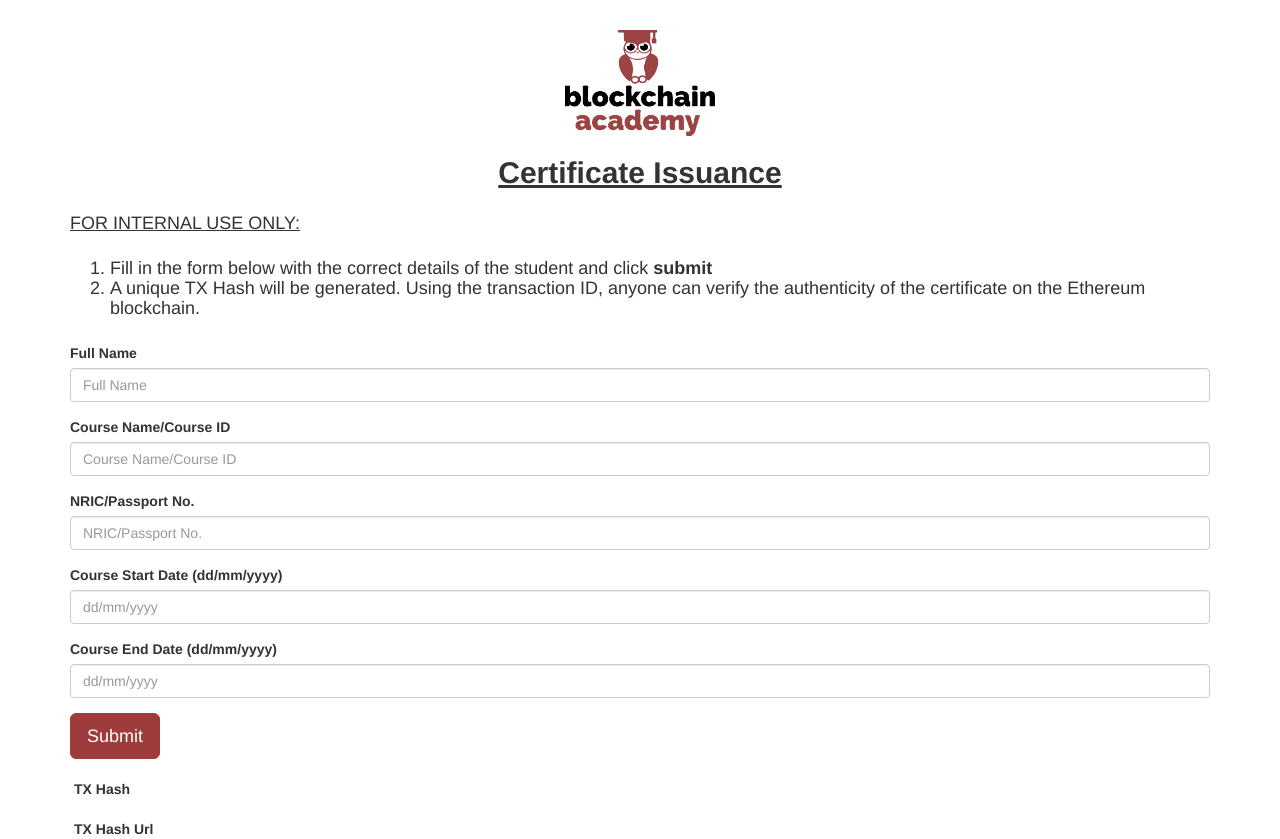
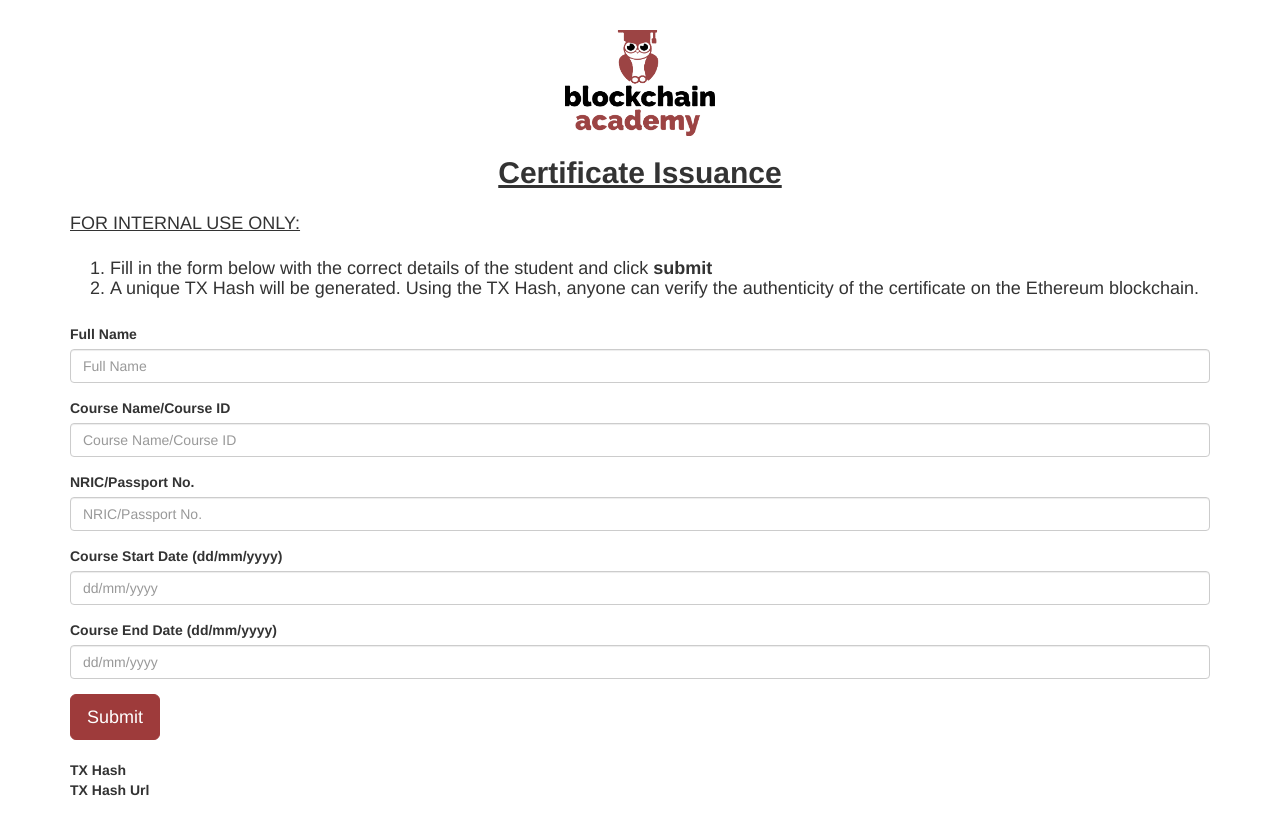
Before and after one commit to blockshift/stampery-certify, an Angular app: page / in a window 1280 px wide. After the commit the page ends 800 px from the top, so only its background shows below. Built offline with nearby package versions, Linux system fonts and the light colour scheme.

Commit message:
changes pushed

```diff
--- a/src/app/app.component.css
+++ b/src/app/app.component.css
@@ -1,5 +1,5 @@
 .custommargin{
 
-	margin-left: 74px!important;
+	/*margin-left: 74px!important;*/
     margin-top: 20px !important;
 }
--- a/src/app/app.component.html
+++ b/src/app/app.component.html
@@ -5,7 +5,7 @@
     <h4>
        <ol>
       <li>Fill in the form below with the correct details of the student and click <b>submit</b></li>
-      <li>A unique TX Hash  will be generated. Using the transaction ID, anyone can verify the authenticity of
+      <li>A unique TX Hash  will be generated. Using the TX Hash, anyone can verify the authenticity of
         the certificate on the Ethereum blockchain.</li>
       </ol></h4>
 
@@ -37,31 +37,35 @@
     <button type="submit" class="btn btn-primary btn-lg">Submit</button>
 
   </form>
+<div class="custommargin" >
+
+
+<strong>TX Hash</strong>
+
+
+
+<div #dataContainer></div>
+
+
+
+
+<strong>TX Hash Url</strong>
+
+    </div>
+
+<a href={{transactionlink}} target="_blank">{{transactionlink}}</a>
 
 
 </div>
 
 
-<div class="row custommargin">
-<div class="col">
+<!-- <div class="row custommargin">
 
 
 <strong>TX Hash</strong>
 
-    </div>
-<div class="col">
-<div #dataContainer></div>
-</div>
-  </div>
-
-<div class="row custommargin">
-<div class="col">
 
 
-<strong>TX Hash Url</strong>
+<div #dataContainer></div>
 
-    </div>
-<div class="col">
-<a href={{transactionlink}} target="_blank">{{transactionlink}}</a>
-</div>
-  </div>
+  </div> -->
```
